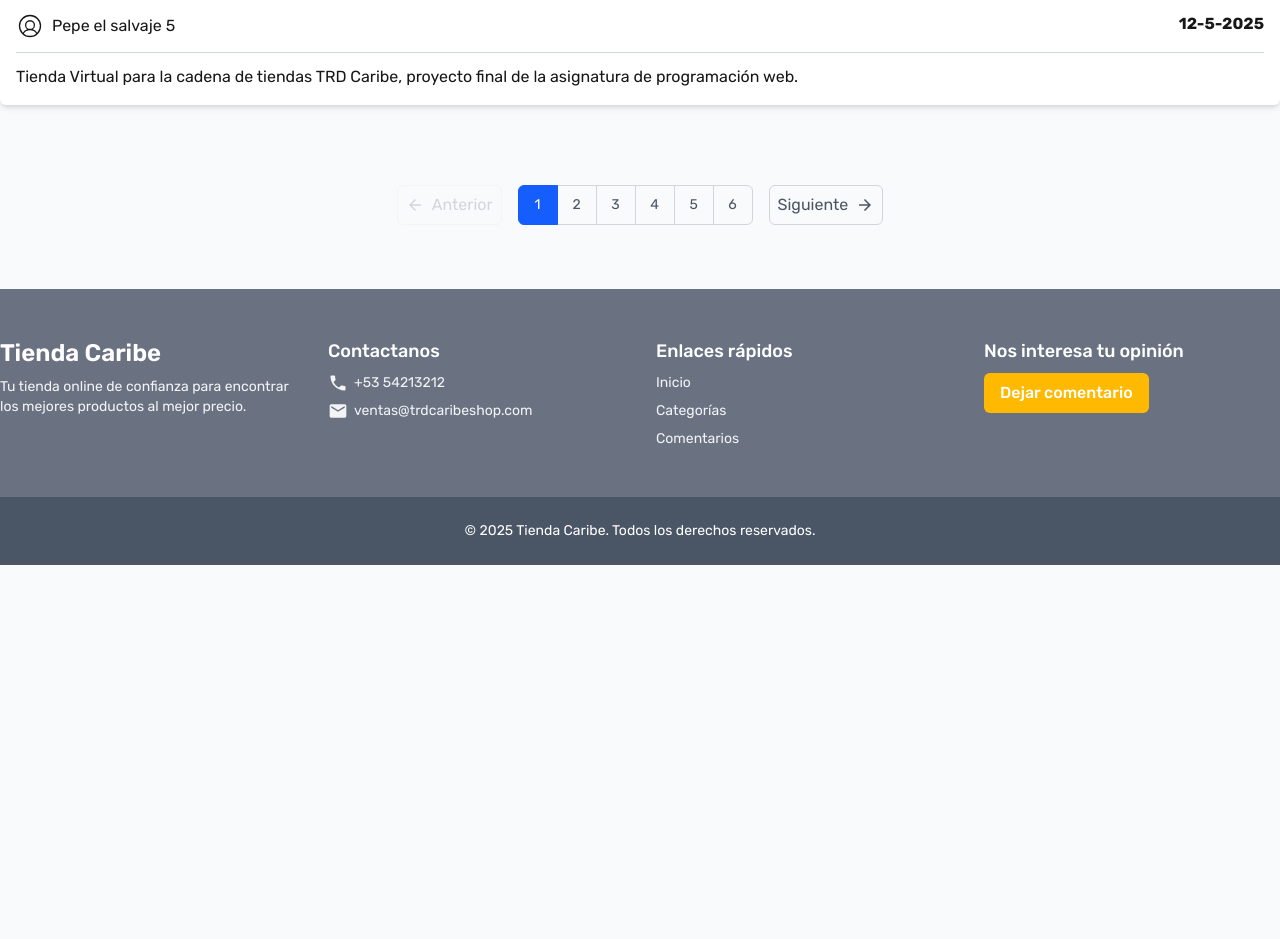
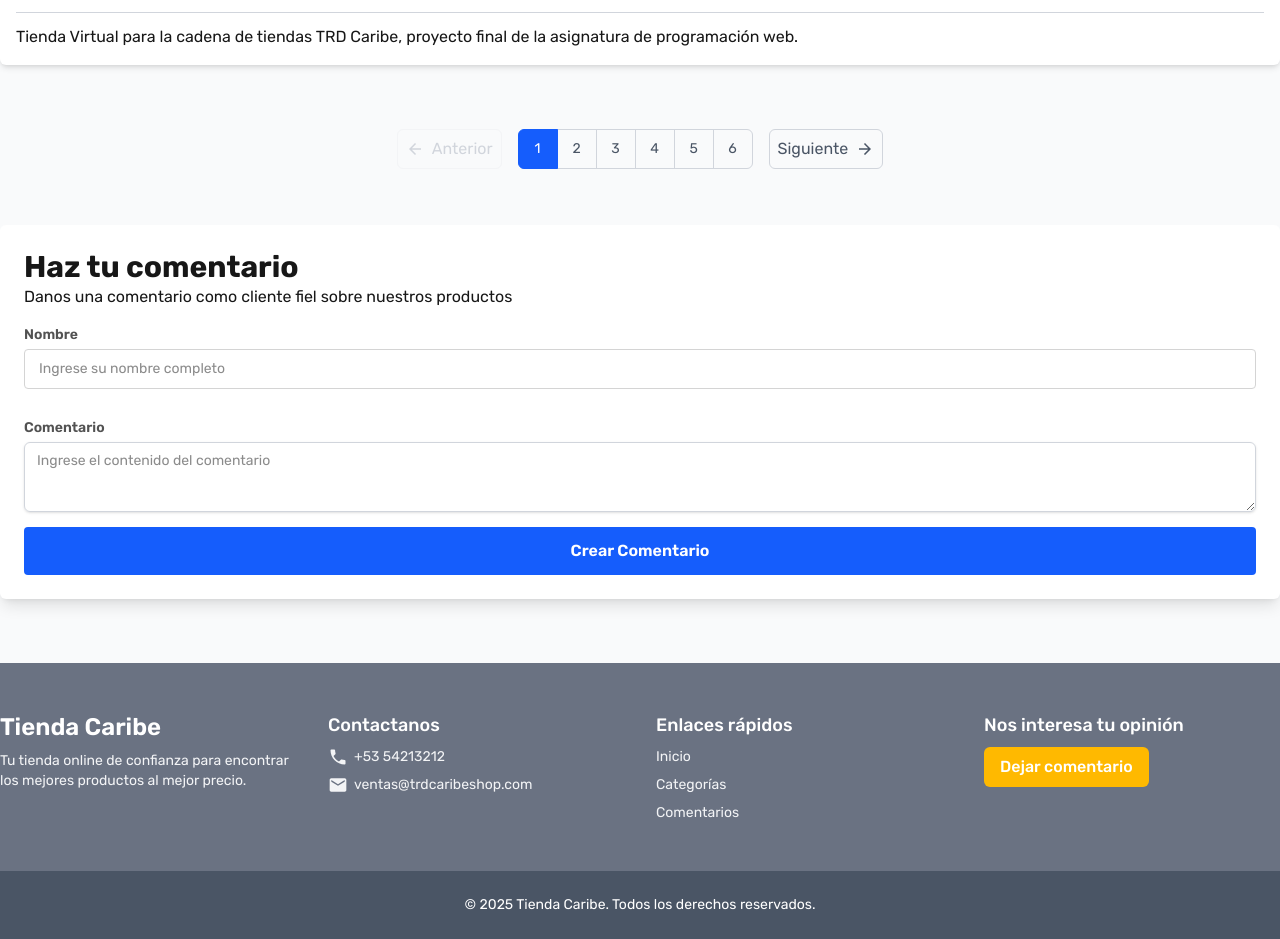
Before and after one commit to whatarelive/trd-caribe-shop, a Next.js app: page /complaints-suggestions in a window 1280 px wide. Shown: the part 807-1746 px from the top of the page. Before the commit the page ends 1372 px from the top, so only its background shows below. Built offline with nearby package versions, Linux system fonts and the light colour scheme; no server answers.

Commit message:
Maquetación de la página de comentarios de la tienda

```diff
--- a/src/app/(shop)/complaints-suggestions/create/page.tsx
+++ /dev/null
@@ -1,7 +0,0 @@
-export default function CreateComplaintsPage() {
-    return (
-        <div>
-            <h1>CreateComplaintsPage</h1>
-        </div>
-    )
-}
--- a/src/app/(shop)/complaints-suggestions/page.tsx
+++ b/src/app/(shop)/complaints-suggestions/page.tsx
@@ -2,11 +2,13 @@
 import { Pagination } from "@/components/ui/pagination/pagination";
 import { suggestions } from "@/lib/data/suggestions";
 import { ComplaintsCard } from "@/components/shop/complaints-suggestions/complaints-card";
+import { Textarea } from "@/components/ui/textarea";
+import { TextInput } from "@/components/ui/input/input-text";
 
 export default function ComplaintsPage() {
     return (
         <>
-            <section className="max-w-7xl mx-auto w-full mb-8 py-8 text-center">
+            <section className="max-w-7xl mx-auto w-full mb-4 py-8 text-center">
                 <h2 className="text-3xl font-bold">
                     Comentarios de nuestros clientes
                 </h2>
@@ -14,10 +16,6 @@
                 <p className="mt-2 mb-4 text-muted-foreground">
                     Descubre lo que opinan nuestros clientes sobre nuestros productos
                 </p>
-
-                <Link href="/complaints-suggestions/create" className="button-primary">
-                    Agregar Comentario
-                </Link>
             </section>
 
             {/* Sección Listado de comentarios */}
@@ -30,9 +28,50 @@
                     }
                 </ul>
 
-                <div className="mb-16 mt-12">
+                <div className="my-8">
                     <Pagination totalPages={6} />
                 </div>
+            </section>
+
+            <section className="mx-auto mb-16 mt-6 max-w-7xl bg-white rounded-md p-6 shadow-lg">
+                <h2 className="text-3xl font-bold">
+                    Haz tu comentario
+                </h2>
+
+                <p className="mb-4 text-muted-foreground">
+                    Danos una comentario como cliente fiel sobre nuestros productos
+                </p>
+
+                <form>
+                    <TextInput
+                        label="Nombre"
+                        type="text"
+                        name="name"
+                        placeholder="Ingrese su nombre completo"
+                        aria-describedby="username-error"
+                        // onFocus={handleFocus}
+                        // errors={showErrors ? errorMessage.errors?.name : undefined}
+                    />
+
+                    <Textarea
+                        label="Comentario"
+                        name="coment"
+                        placeholder="Ingrese el contenido del comentario"
+                    />
+
+                    <button
+                        type="submit"
+                        className="button-primary w-full h-12 mt-4"
+                        // disabled={isPending}
+                    >
+                        {/* {
+                            isPending
+                                ? <span className="loader"></span>
+                                : 'Crear Comentario'
+                        } */}
+                        Crear Comentario
+                    </button>
+                </form>
             </section>
         </>
     )
--- a/src/app/layout.tsx
+++ b/src/app/layout.tsx
@@ -12,7 +12,7 @@
 export default function RootLayout({ children }: ILayout) {
     return (
         <html lang="es">
-            <body className={`${fontTitle.className} antialiased relative`}>
+            <body className={`${fontTitle.className} antialiased`}>
                 {children}
             </body>
         </html>
--- a/src/components/shop/Footer.tsx
+++ b/src/components/shop/Footer.tsx
@@ -54,7 +54,7 @@
                         <h3 className="text-lg font-medium">Nos interesa tu opinión</h3>
 
                         <Link
-                            href="/complaints-suggestions/create"
+                            href="/complaints-suggestions"
                             className="inline-flex bg-amber-400 px-4 py-2 mt-2 font-medium rounded-md hover:bg-amber-500"
                         >
                             Dejar comentario
--- a/src/components/ui/modal.tsx
+++ b/src/components/ui/modal.tsx
@@ -20,7 +20,7 @@
     }, []);
 
     return createPortal(
-        <div className="absolute top-0 bottom-0 left-0 right-0 bg-black/50 flex justify-center items-center z-50">
+        <div className="absolute top-0 bottom-0 left-0 right-0 bg-black/50 flex justify-center items-center z-[100]">
             <dialog
                 ref={dialogRef}
                 onClose={onDismiss}
--- /dev/null
+++ b/src/components/ui/textarea.tsx
@@ -0,0 +1,37 @@
+import { ITextArea } from "@/interfaces/components";
+import { cn } from "@/utils/tailwind-cn";
+import type { FC } from "react";
+
+export const Textarea: FC<ITextArea> = ({ label, errors, className, ...props }) => {
+    return (
+        <div className="input-container">
+            {/* Etiqueta del campo */}
+            <label htmlFor={props.name} className="text-neutral-600 text-sm font-semibold mb-1 select-none">
+                { label }
+            </label>
+
+            <textarea
+                className={cn(
+                    `flex min-h-[70px] w-full rounded-md border border-gray-300 bg-transparent px-3 py-2 text-base shadow-sm
+                    placeholder:text-muted-foreground focus-visible:outline-none focus-visible:ring-1 focus-visible:ring-blue-300
+                    disabled:cursor-not-allowed disabled:opacity-50 md:text-sm`,
+                    className
+                )}
+                {...props}
+            />
+
+            {/* Sección de errores */}
+            {
+                errors && (
+                    <div id={props["aria-describedby"]} aria-live="polite" aria-atomic="true">
+                        {
+                            <p className="text-sm text-red-500" key={errors[0]}>
+                                { errors[0] }
+                            </p>
+                        }
+                    </div>
+                )
+            }
+        </div>
+    )
+}
--- a/src/interfaces/components.d.ts
+++ b/src/interfaces/components.d.ts
@@ -1,5 +1,6 @@
 import type { DetailedHTMLProps, InputHTMLAttributes } from "react";
 import type { IconType } from "react-icons";
+import { DetailedHTMLProps } from 'react';
 
 export interface ILayout {
     readonly children: React.ReactNode;
@@ -10,3 +11,8 @@
     icon?: IconType;
     errors?: string[];
 };
+
+export interface ITextArea extends React.ComponentProps<"textarea"> {
+    label: string;
+    errors?: string[];
+}
```
